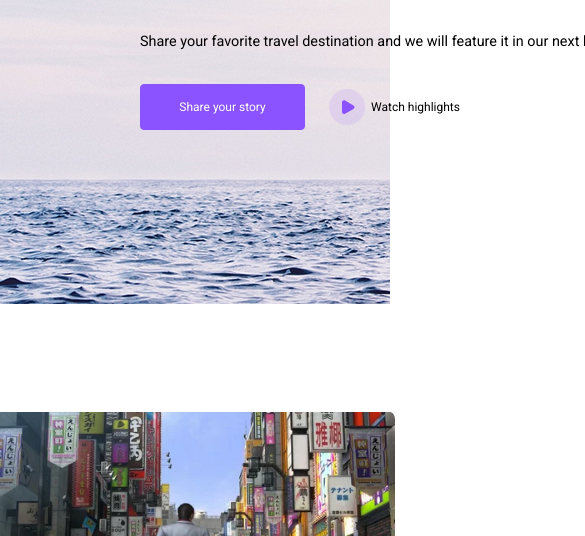
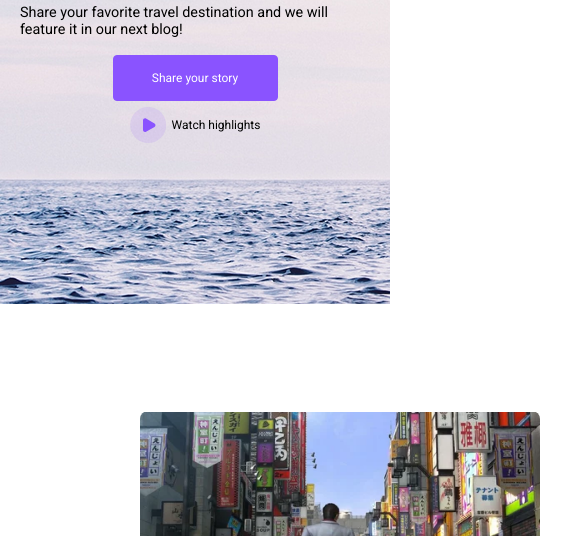
Before and after one commit to Ivanstarterprog/Web-Design-First-Lab-Work, a plain HTML site: page Pages/Home/Index.html in a window 390 px wide. Shown: the part 308-844 px from the top of the page, 585 px wide, since content can reach past the window. Drawn offline with Linux system fonts and the light colour scheme.

Commit message:
Адаптация блока Hero

```diff
--- a/Css/fonts.css
+++ b/Css/fonts.css
@@ -43,11 +43,6 @@
     font-family: ChangaOne;
     src: url("../Assets/Fonts/ChangaOne-Regular.ttf");
 }
-body{
-    font-size: 18px;
-    width: 100%;
-    color: var(--text-color)
-}
 
 
 @media (max-width: 768px) {
@@ -71,6 +66,9 @@ body{
     display: flex;
     flex-direction: column;
     justify-content: center;
+    font-size: 18px;
+    width: 100%;
+    color: var(--text-color)
 }
 
 img{
--- a/Css/home.css
+++ b/Css/home.css
@@ -1,10 +1,3 @@
-body, main{
-    display: flex;
-    flex-direction: column;
-    width: 100vw;
-    align-items: center;
-}
-
 .hero{
     background-image: url("../Assets/Img/hero background image.png");
     background-size: cover;
@@ -17,19 +10,35 @@ body, main{
         padding: 40px 120px 40px 140px;
         width: 765px;
         gap: 34px;
+        @media (max-width: 1150px) {
+            width: 100vw;
+            padding: 40px 20px 40px 20px;
+        }
+        @media (max-width: 480px) {
+            flex-direction: column;
+            align-items: center;
+            gap: 17px;
+        }
         h1, p, div{
             margin: 0px;
         }
         div{
             display: flex;
             flex-direction: row;
+            width: 100%;
             gap: 24px;
+            @media (max-width: 480px) {
+                flex-direction: column;
+                align-items: center;
+                gap: 6px;
+            }
         }
     }
 }
 
 .featured_destination_block{
     padding: 107px 140px;
+
     display:  grid;
     grid-template-columns: repeat(auto-fit, minmax(400px, 1fr));
     gap: 20px;
```
